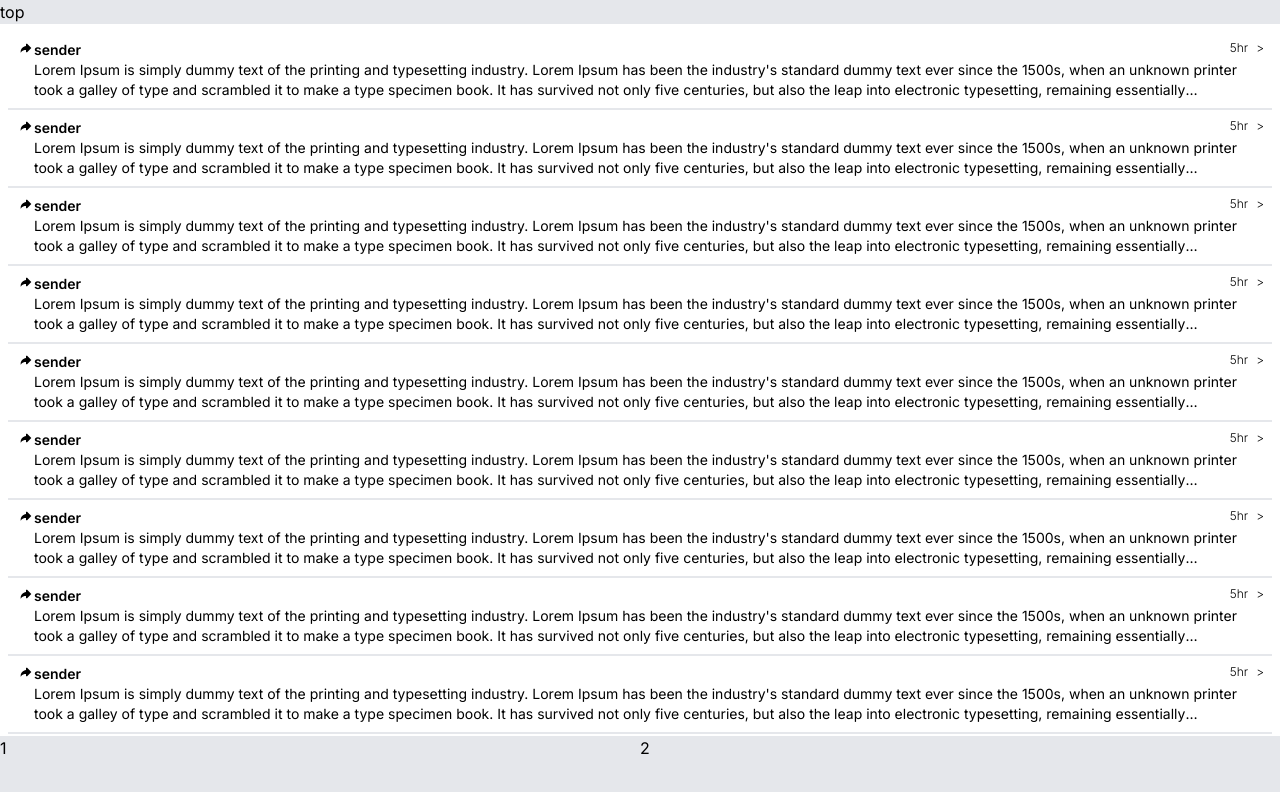
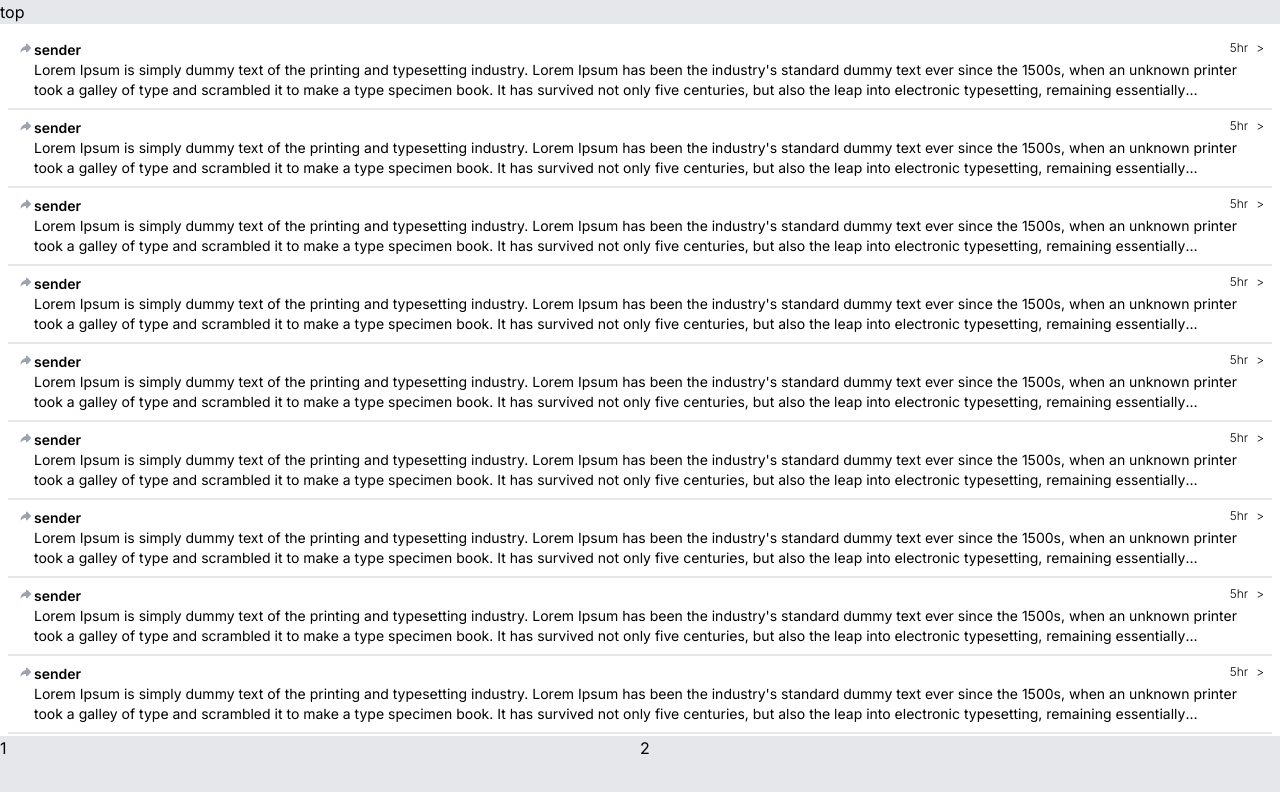
Before and after one commit to ngopas/nextjs-inbox-mobile-ui, a Next.js app: page /inbox in a window 1280 px wide. Shown: the top 792 px of the page. Built offline with nearby package versions, Linux system fonts and the light colour scheme.

Commit message:
fill color to icon

```diff
--- a/src/components/MailItem.tsx
+++ b/src/components/MailItem.tsx
@@ -12,7 +12,7 @@ const MailItem = () => {
       `}
       >
         <div className="flex flex-row">
-          <TiArrowForward className="flex-none" />
+          <TiArrowForward className="flex-none fill-gray-400" />
           <div>
             <div className="flex flex-row gap-2">
               <div className="grow font-semibold text-sm">sender</div>
```
